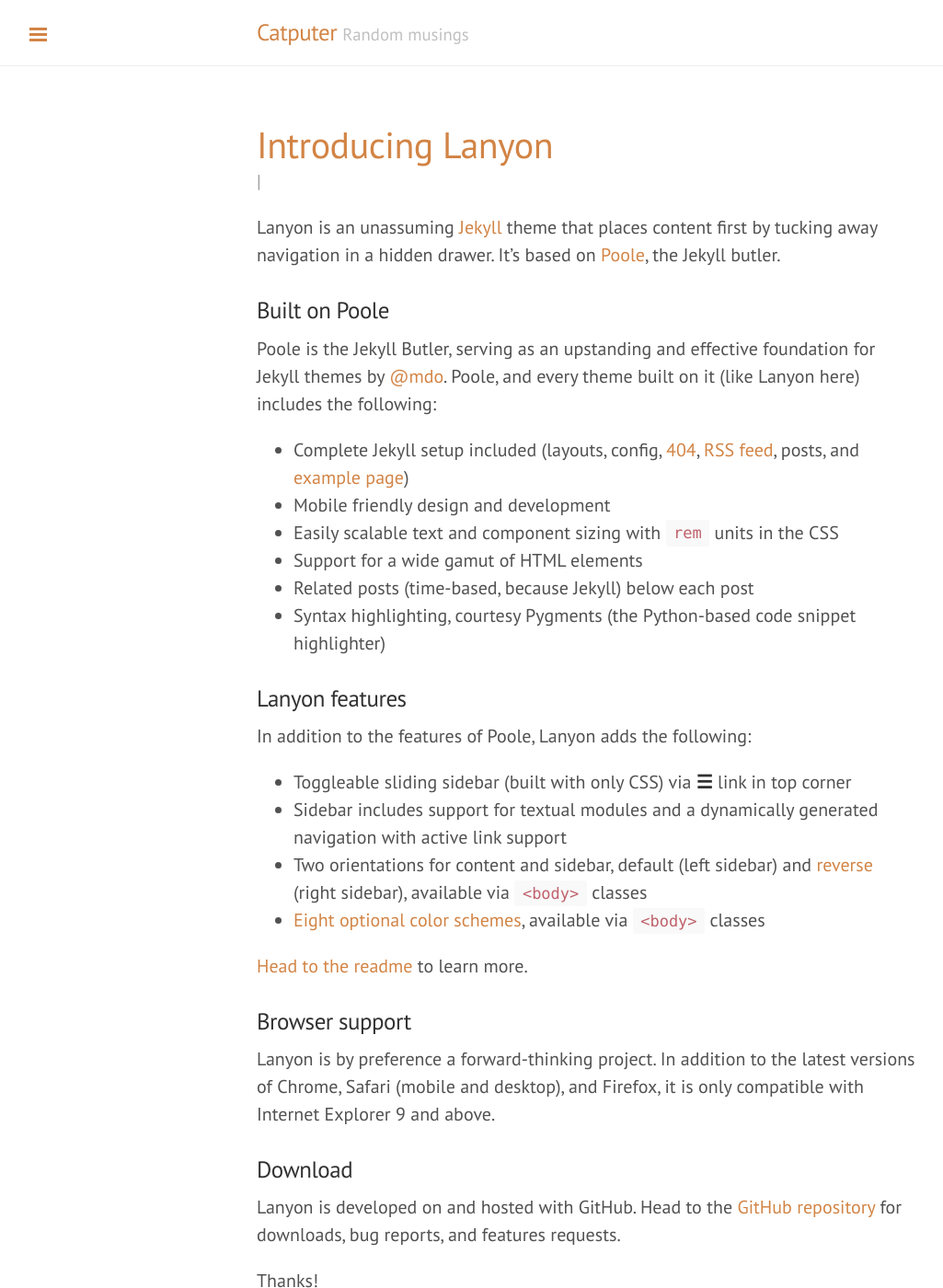
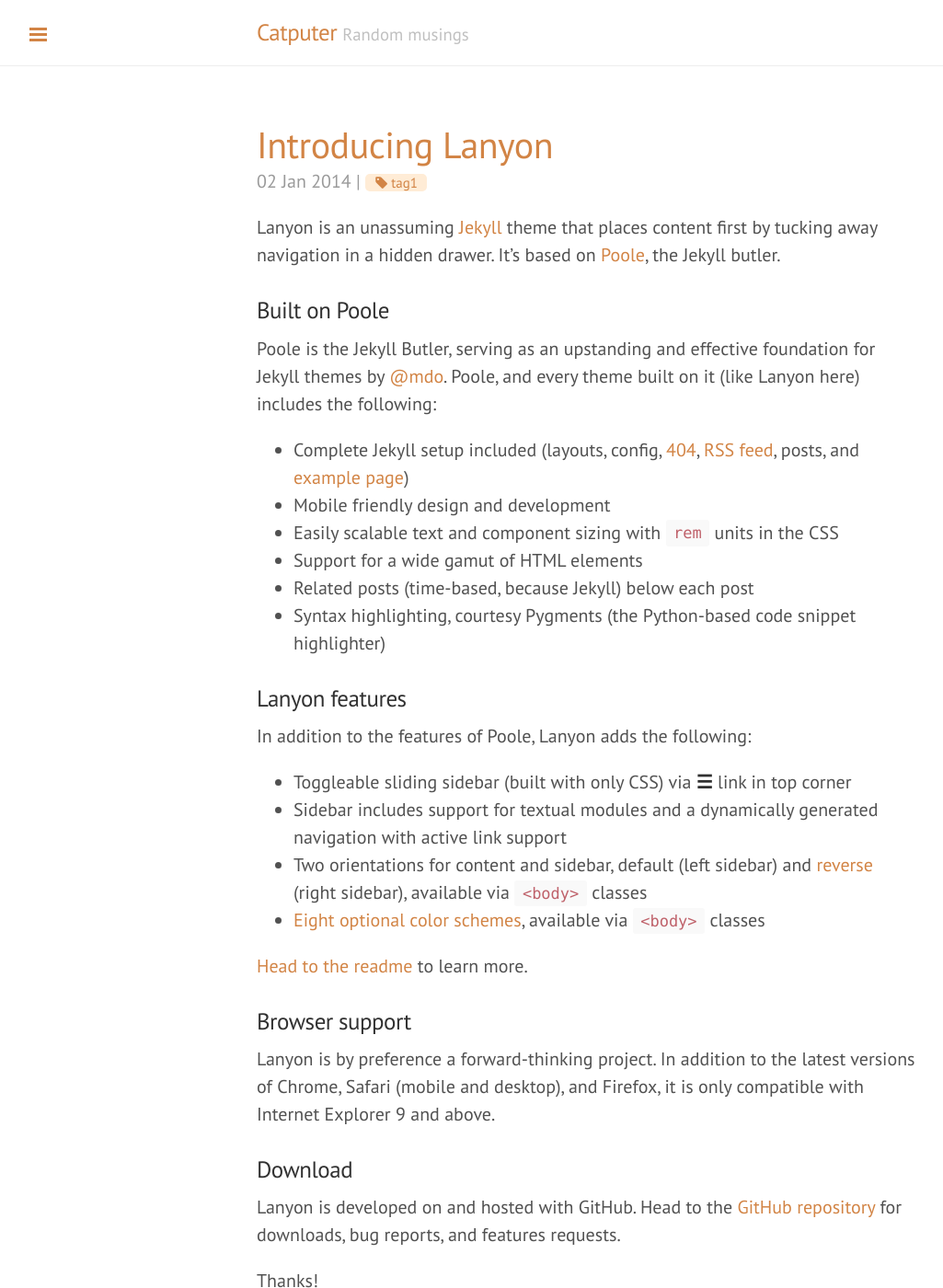
Before and after one commit to parrotchute/parrotchute.github.io, a Jekyll site: the page built from blog/index.html, in a window 1280 px wide and 1400 px high. Shown: the whole window at 92% size, without its empty margins (1-1026 px from the left). Built offline with Jekyll 4.4.1, drawn with Linux system fonts in a browser that asks for light colours; nearby versions of some CDN libraries; the list of posts is cut into pages by our own code; some of the changed text lies outside the part shown.

Commit message:
Fixed /blog tag bug

```diff
--- a/blog/index.html
+++ b/blog/index.html
@@ -13,8 +13,8 @@
       </a>
     </h1>
 
-    <span class="post-date">{{ page.date | date_to_string }} |
-    {% for tag in page.tags %}
+    <span class="post-date">{{ post.date | date_to_string }} |
+    {% for tag in post.tags %}
       <a class="tag-mark tag-mark-small" href="/tags#{{ tag }}">{{ tag }}</a>
     {% endfor %}
     </span>
```
